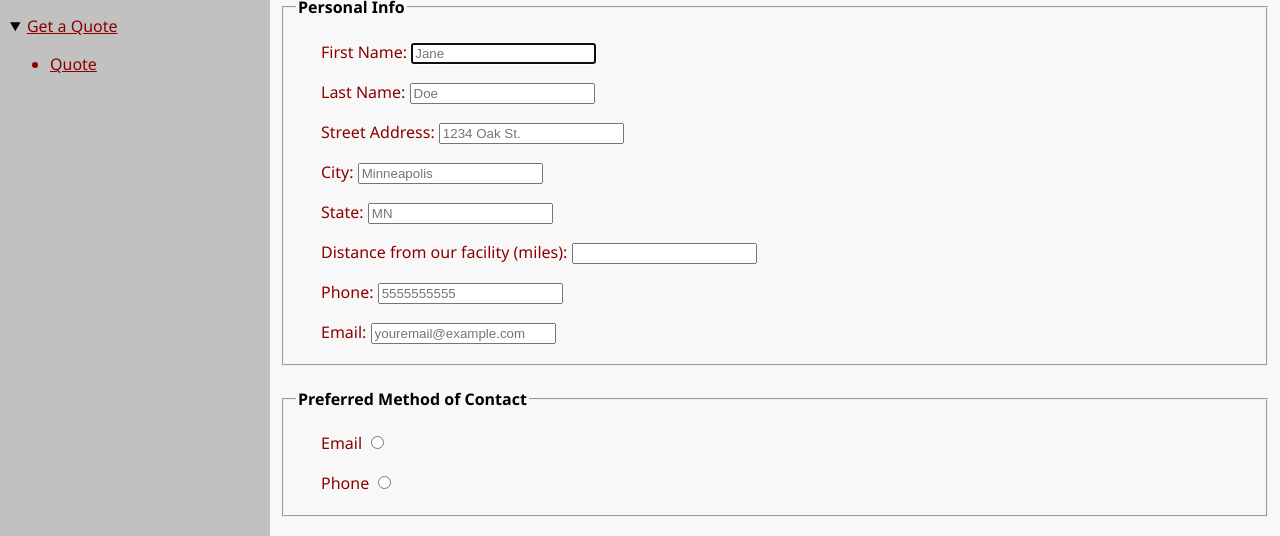
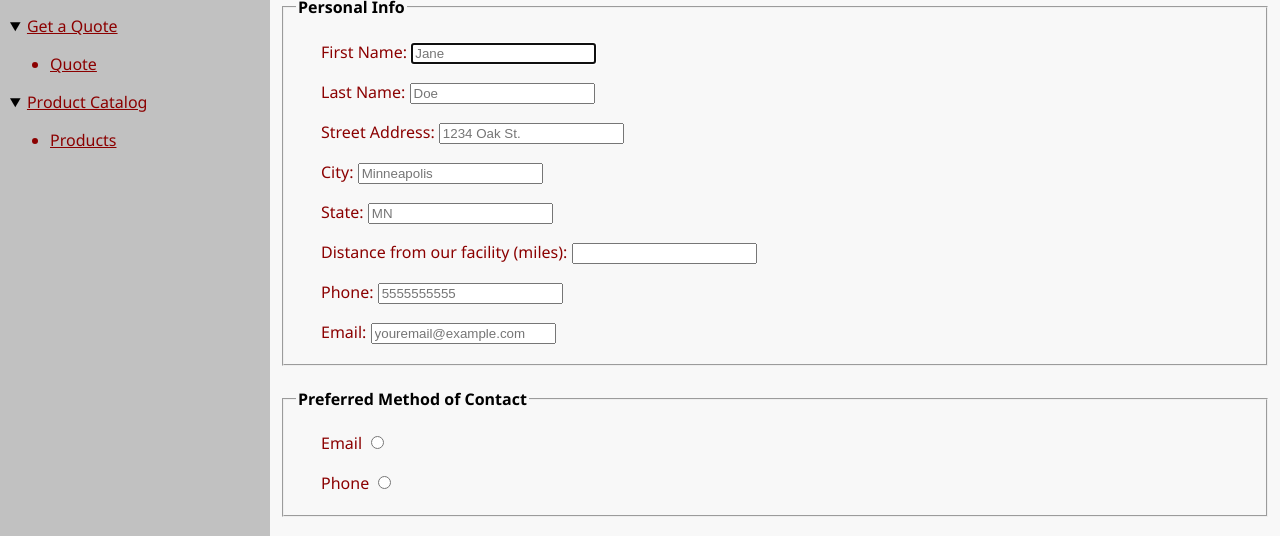
Before and after one commit to jbbowman/TreeFarmDelivery, a plain HTML site: page index.html in a window 1280 px wide. Shown: the part 207-743 px from the top of the page. Drawn offline with Linux system fonts and the light colour scheme.

Commit message:
I added the products drop down and a "link" to part of that page

```diff
--- a/index.html
+++ b/index.html
@@ -27,6 +27,18 @@
                 <ul>
                     <li>
                         <a href="#quote">Quote</a>
+                    </li>
+                </ul>
+            </nav>
+        </details>
+        <details open>
+            <summary>
+                <a href="#">Product Catalog</a>
+            </summary>
+            <nav>
+                <ul>
+                    <li>
+                        <a href="#products">Products</a>
                     </li>
                 </ul>
             </nav>
```
